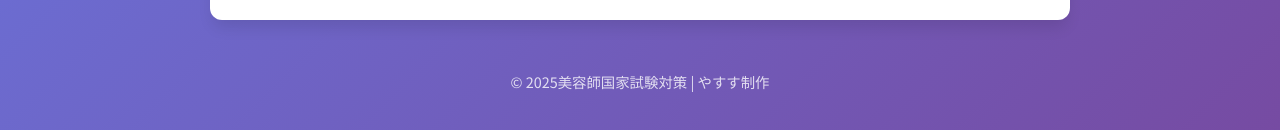
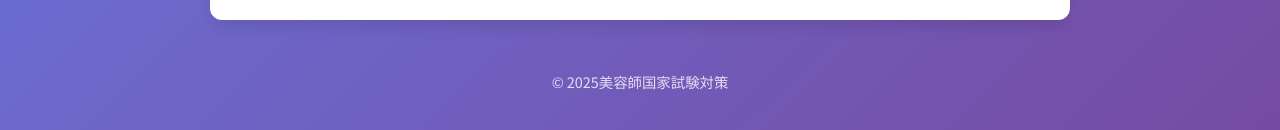
Before and after one commit to yasusu1985/beautician-exam-quiz, a plain HTML site: page index.html in a window 1280 px wide. Shown: the part 789-919 px from the top of the page. Drawn offline with Linux system fonts and the light colour scheme.

Commit message:
Update index.html

```diff
--- a/index.html
+++ b/index.html
@@ -137,7 +137,7 @@
         </main>
 
         <footer>
-            <p>&copy; 2025美容師国家試験対策 | やすす制作</p>
+            <p>&copy; 2025美容師国家試験対策</p>
         </footer>
     </div>
 
```
